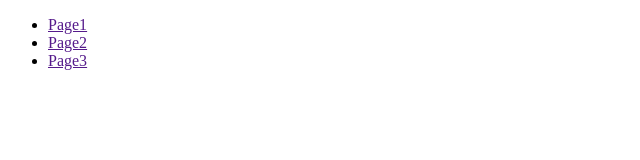
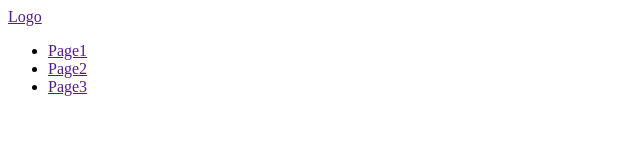
Before and after one commit to sergchernetskiy/blended2, a plain HTML site: page index.html in a window 1280 px wide. Shown: the whole page, without its empty margins (0-640 px from the left). Drawn offline with Linux system fonts and the light colour scheme.

Commit message:
add_logo

```diff
--- a/index.html
+++ b/index.html
@@ -13,6 +13,7 @@
    <body>
       <header>
          <nav>
+            <a href="">Logo</a>
             <ul>
                <li><a href="">Page1</a></li>
                <li><a href="">Page2</a></li>
```
